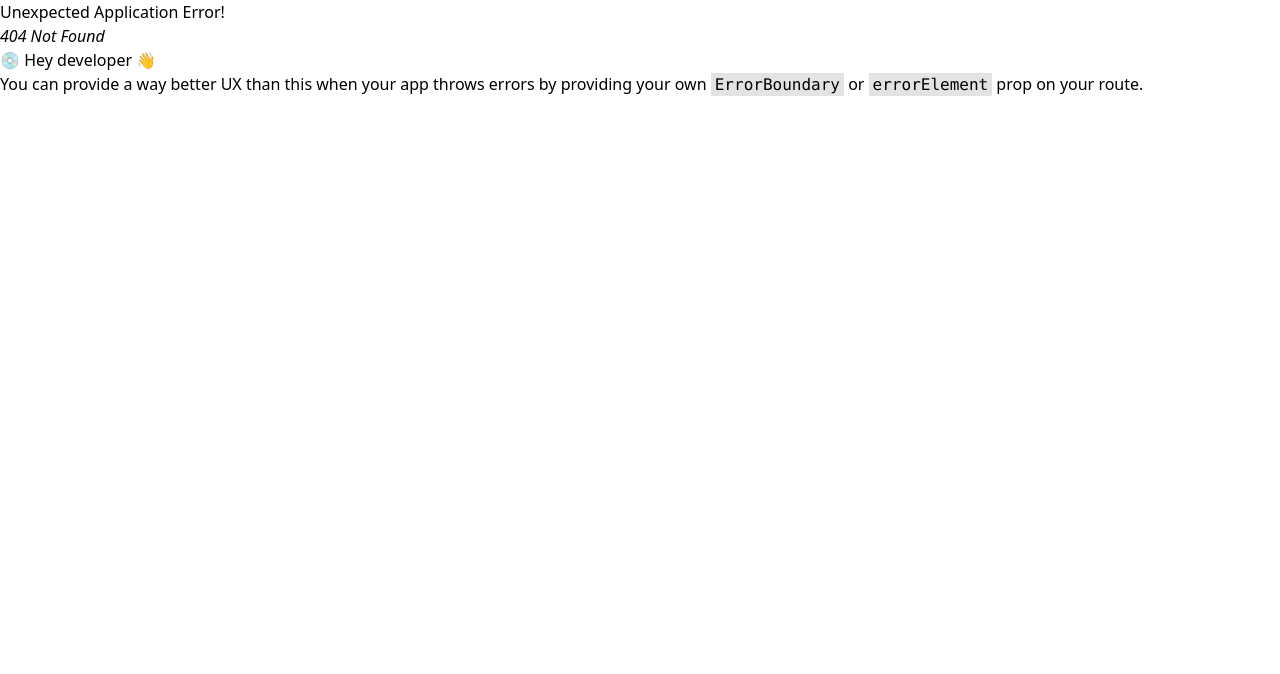
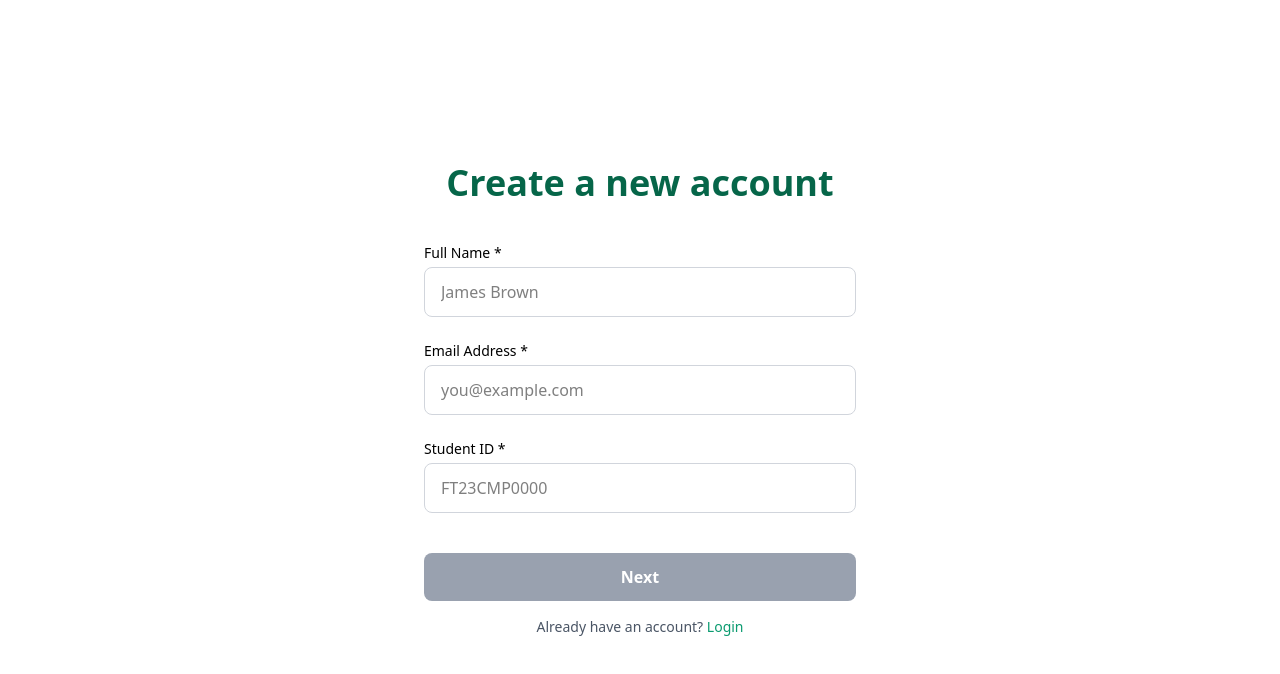
Before and after one commit to JOSEPH-Inalegwu/scholaris-app, a React (Vite) app: page /signup in a window 1280 px wide. Before the commit this address had no page. Shown: the top 674 px of the page. Built offline with nearby package versions, Linux system fonts and the light colour scheme.

Commit message:
Add Signup page and integrate signup functionality with validation

```diff
--- a/src/Features/Auth/Pages/Signup.jsx
+++ b/src/Features/Auth/Pages/Signup.jsx
@@ -1,12 +1,90 @@
-import React from 'react'
-import SignupForm from '../components/SignupForm'
+import React, { useState } from 'react';
+import SignupForm from '../components/SignupForm';
 
 const Signup = () => {
+  const [step, setStep] = useState(1);
+
+  // Form fields
+  const [fullName, setFullName] = useState('');
+  const [email, setEmail] = useState('');
+  const [studentID, setStudentID] = useState('');
+  const [department, setDepartment] = useState('');
+  const [password, setPassword] = useState('');
+  const [confirmPassword, setConfirmPassword] = useState('');
+  const [acceptedTerms, setAcceptedTerms] = useState(false);
+
+  // Error states
+  const [passwordMatchError, setPasswordMatchError] = useState(false);
+  const [termsError, setTermsError] = useState(false);
+
+  const handleSignup = (e) => {
+    e.preventDefault();
+
+    // Reset errors first
+    setPasswordMatchError(false);
+    setTermsError(false);
+
+    let hasError = false;
+
+    if (password !== confirmPassword) {
+      setPasswordMatchError(true);
+      hasError = true;
+    }
+
+    if (!acceptedTerms) {
+      setTermsError(true);
+      hasError = true;
+    }
+
+    if (hasError) return;
+
+    // All validations passed
+    const userData = {
+      fullName,
+      email,
+      studentID,
+      department,
+      password,
+    };
+
+    // Proceed with signup logic (e.g., API call or Supabase)
+    console.log('Creating user with data:', userData);
+    // Example: supabase.auth.signUp({...})
+
+    // Reset form (optional)
+    setFullName('');
+    setEmail('');
+    setStudentID('');
+    setDepartment('');
+    setPassword('');
+    setConfirmPassword('');
+    setAcceptedTerms(false);
+    setStep(1);
+  };
+
   return (
-    <div>
-        <SignupForm />
-    </div>
-  )
-}
+    <SignupForm
+      step={step}
+      setStep={setStep}
+      fullName={fullName}
+      setFullName={setFullName}
+      email={email}
+      setEmail={setEmail}
+      studentID={studentID}
+      setStudentID={setStudentID}
+      department={department}
+      setDepartment={setDepartment}
+      password={password}
+      setPassword={setPassword}
+      confirmPassword={confirmPassword}
+      setConfirmPassword={setConfirmPassword}
+      acceptedTerms={acceptedTerms}
+      setAcceptedTerms={setAcceptedTerms}
+      passwordMatchError={passwordMatchError}
+      termsError={termsError}
+      handleSignup={handleSignup}
+    />
+  );
+};
 
-export default Signup
+export default Signup;
--- a/src/Features/Auth/components/LoginForm.jsx
+++ b/src/Features/Auth/components/LoginForm.jsx
@@ -1,4 +1,5 @@
 import React from 'react';
+import { Link } from 'react-router-dom';
 import PasswordInput from './PasswordInput';
 
 const LoginForm = ({
@@ -76,7 +77,7 @@ const LoginForm = ({
           </form>
 
           <p className="mt-10 font-medium text-center text-gray-400">
-            Don&#x27;t have an account yet? <a href="#" className="text-[#0b9b70] focus:outline-none focus:underline hover:underline">Sign up</a>.
+            Don&#x27;t have an account yet? <Link to={'/signup'} className="text-[#0b9b70] focus:outline-none focus:underline hover:underline">Sign up</Link>.
           </p>
         </div>
       </div>
--- a/src/Features/Auth/components/SignupForm.jsx
+++ b/src/Features/Auth/components/SignupForm.jsx
@@ -1,4 +1,7 @@
-import React, { useState } from 'react'
+import React, { useState } from 'react';
+import { useNavigate } from 'react-router-dom';
+import PasswordInput from './PasswordInput';
+
 
 const SignupForm = () => {
   const [step, setStep] = useState(1);
@@ -9,74 +12,57 @@ const SignupForm = () => {
   const [password, setPassword] = useState('');
   const [confirmPassword, setConfirmPassword] = useState('');
   const [acceptedTerms, setAcceptedTerms] = useState(false);
+  const [errors, setErrors] = useState({});
+  const [loading, setLoading] = useState(false);
+  const [success, setSuccess] = useState(false);
 
+  const navigate = useNavigate();
   const isStep1Valid = fullName && email && studentID;
 
   const handleSignup = async (e) => {
     e.preventDefault();
+    const newErrors = {};
 
     if (password !== confirmPassword) {
-      alert('Passwords do not match.');
+      newErrors.passwordMatch = 'Passwords do not match';
+    }
+
+    if (!acceptedTerms) {
+      newErrors.acceptedTerms = 'You must accept the terms and conditions';
+    }
+
+    if (Object.keys(newErrors).length > 0) {
+      setErrors(newErrors);
       return;
     }
 
-    if (!acceptedTerms) {
-      alert('Please accept the Terms and Conditions.');
-      return;
-    }
+    setErrors({});
+    setLoading(true);
 
+    setTimeout(() => {
+      setLoading(false);
+      setSuccess(true);
+      setTimeout(() => navigate('/'), 1500);
+    }, 400);
   };
 
   return (
-    <>
     <div className="h-screen container justify-center flex items-center px-6 w-full py-12 md:py-0 mt-5 md:mt-0 mx-4 md:mx-auto lg:w-3/8">
       <div className="w-full max-w-lg">
+        {success ? (
+          <div className="text-center">
+            <h2 className="text-3xl font-bold text-green-600 mb-4">🎉 Account Created!</h2>
+            <p className="text-gray-600">Redirecting to login page...</p>
+          </div>
+        ) : (
+          <>
             <h2 className="text-4xl font-semibold text-center mb-10 text-[#066649]">Create a new account</h2>
             <form onSubmit={handleSignup}>
               {step === 1 && (
                 <>
-              <div className="mb-6">
-                <label className="block text-sm font-medium mb-1">Full Name *</label>
-                <div className='border border-gray-300 rounded-lg focus-within:border-[#066649] focus-within:ring-1 focus-within:ring-[#066649]'>
-                  <input
-                    type="text"
-                    value={fullName}
-                    onChange={(e) => setFullName(e.target.value)}
-                    className="form-input block w-full px-4 py-3 border-0 focus:outline-none"
-                    placeholder="James Brown"
-                    required
-                  />
-                </div>
-              </div>
-
-              <div className="mb-6">
-                <label className="block text-sm font-medium mb-1">Email Address *</label>
-                <div className='border border-gray-300 rounded-lg focus-within:border-[#066649] focus-within:ring-1 focus-within:ring-[#066649]'>
-                  <input
-                    type="email"
-                    value={email}
-                    onChange={(e) => setEmail(e.target.value)}
-                    className="form-input block w-full px-4 py-3 border-0 focus:outline-none"
-                    placeholder="you@example.com"
-                    required
-                  />
-                </div>
-              </div>
-
-              <div className="mb-6">
-                <label className="block text-sm font-medium mb-1">Student ID *</label>
-                <div className='border border-gray-300 rounded-lg focus-within:border-[#066649] focus-within:ring-1 focus-within:ring-[#066649]'>
-                  <input
-                    type="text"
-                    value={studentID}
-                    onChange={(e) => setStudentID(e.target.value)}
-                    className="fform-input block w-full px-4 py-3 border-0 focus:outline-none uppercase"
-                    placeholder="FT23CMP0000"
-                    required
-                  />
-                </div>
-              </div>
-
+                  <InputField label="Full Name *" value={fullName} onChange={setFullName} placeholder="James Brown" />
+                  <InputField label="Email Address *" type="email" value={email} onChange={setEmail} placeholder="you@example.com" />
+                  <InputField label="Student ID *" value={studentID} onChange={setStudentID} placeholder="FT23CMP0000" className="uppercase" />
                   <button
                     type="button"
                     onClick={() => setStep(2)}
@@ -87,33 +73,29 @@ const SignupForm = () => {
                   >
                     Next
                   </button>
+                  <p className="text-sm text-center mt-4 text-gray-600">
+                    Already have an account?{' '}
+                    <a href="/"
+                      className="text-[#0b9b70] hover:underline focus:outline-none"
+                    >
+                      Login
+                    </a>
+                  </p>
                 </>
               )}
 
               {step === 2 && (
                 <>
-              <div className="mb-6">
-                <label className="block text-sm font-medium mb-1">Department *</label>
-                <div className='border border-gray-300 rounded-lg focus-within:border-[#066649] focus-within:ring-1 focus-within:ring-[#066649]'>
-                  <input
-                    type="text"
-                    value={department}
-                    onChange={(e) => setDepartment(e.target.value)}
-                    className="form-input block w-full px-4 py-3 border-0 focus:outline-none"
-                    placeholder="Computer Science"
-                    required
-                  />
-                </div>
-              </div>
+                  <InputField label="Department *" value={department} onChange={setDepartment} placeholder="Computer Science" />
 
                   <div className="mb-6">
                     <label className="block text-sm font-medium mb-1">Password *</label>
-
                     <PasswordInput
                       value={password}
                       onChange={(e) => setPassword(e.target.value)}
                       required
                       minLength={8}
+                      className={errors.passwordMatch ? 'border-red-500' : ''}
                     />
                     <p className="text-xs text-gray-500 mt-1">Must contain 1 uppercase, 1 number, 8+ characters.</p>
                   </div>
@@ -125,7 +107,9 @@ const SignupForm = () => {
                       onChange={(e) => setConfirmPassword(e.target.value)}
                       minLength={8}
                       required
+                      className={errors.passwordMatch ? 'border-red-500' : ''}
                     />
+                    {errors.passwordMatch && <p className="text-sm text-red-600 mt-1">{errors.passwordMatch}</p>}
                   </div>
 
                   <div className="mb-4 flex items-center">
@@ -139,24 +123,44 @@ const SignupForm = () => {
                       I agree to Scholari's <a href="#" className="text-blue-500 hover:underline">Terms and Conditions</a>.
                     </span>
                   </div>
+                  {errors.acceptedTerms && <p className="text-sm text-red-600 mt-1">{errors.acceptedTerms}</p>}
 
                   <button
                     type="submit"
-                className="w-full px-4 py-3 text-white bg-[#066649] rounded-lg hover:bg-[#386155] font-semibold"
+                    disabled={loading}
+                    className="w-full px-4 py-3 text-white bg-[#066649] rounded-lg hover:bg-[#386155] font-semibold flex justify-center items-center"
                   >
-                Register
+                    {loading ? <span className="animate-spin h-5 w-5 border-2 border-white border-t-transparent rounded-full"></span> : 'Register'}
                   </button>
+
                   <p className="text-sm text-center mt-4 text-gray-600">
                     Already have an account?{' '}
-                <button className="text-blue-500 hover:underline">Login</button>
+                    <button onClick={() => navigate('/')} type="button" className="text-[#0b9b70] hover:underline focus:outline-none">Login</button>
                   </p>
                 </>
               )}
             </form>
+          </>
+        )}
       </div>
     </div>
-    </>
-  )
-}
+  );
+};
 
-export default SignupForm
+const InputField = ({ label, value, onChange, type = "text", placeholder, className = "" }) => (
+  <div className="mb-6">
+    <label className="block text-sm font-medium mb-1">{label}</label>
+    <div className="border border-gray-300 rounded-lg focus-within:border-[#066649] focus-within:ring-1 focus-within:ring-[#066649]">
+      <input
+        type={type}
+        value={value}
+        onChange={(e) => onChange(e.target.value)}
+        className={`form-input block w-full px-4 py-3 border-0 focus:outline-none ${className}`}
+        placeholder={placeholder}
+        required
+      />
+    </div>
+  </div>
+);
+
+export default SignupForm;
--- a/src/main.jsx
+++ b/src/main.jsx
@@ -6,12 +6,14 @@ import Layout from '../Layout'
 import Dashboard from './Pages/Dashboard'
 import Home from './Pages/Home'
 import Login from './Features/Auth/Pages/Login'
+import Signup from './Features/Auth/Pages/Signup'
 
 
 import { createBrowserRouter, RouterProvider } from 'react-router-dom'
 
 const router = createBrowserRouter([
   { path: '/', element: <Login /> },
+  { path: 'signup', element: <Signup /> },
 
   {
     path: '/dashboard',
```
Lines whose indentation alone changed are shown as unchanged.
